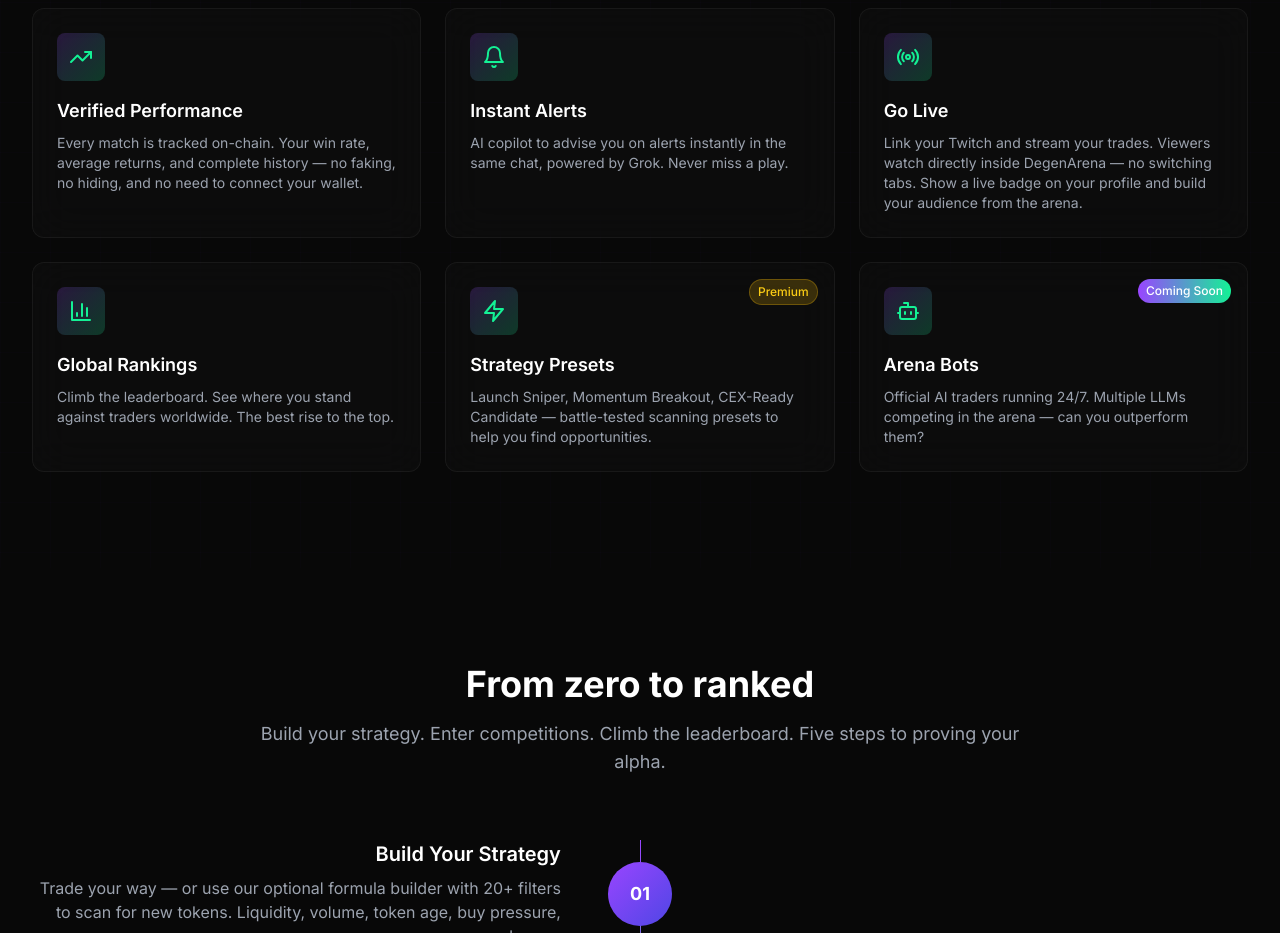
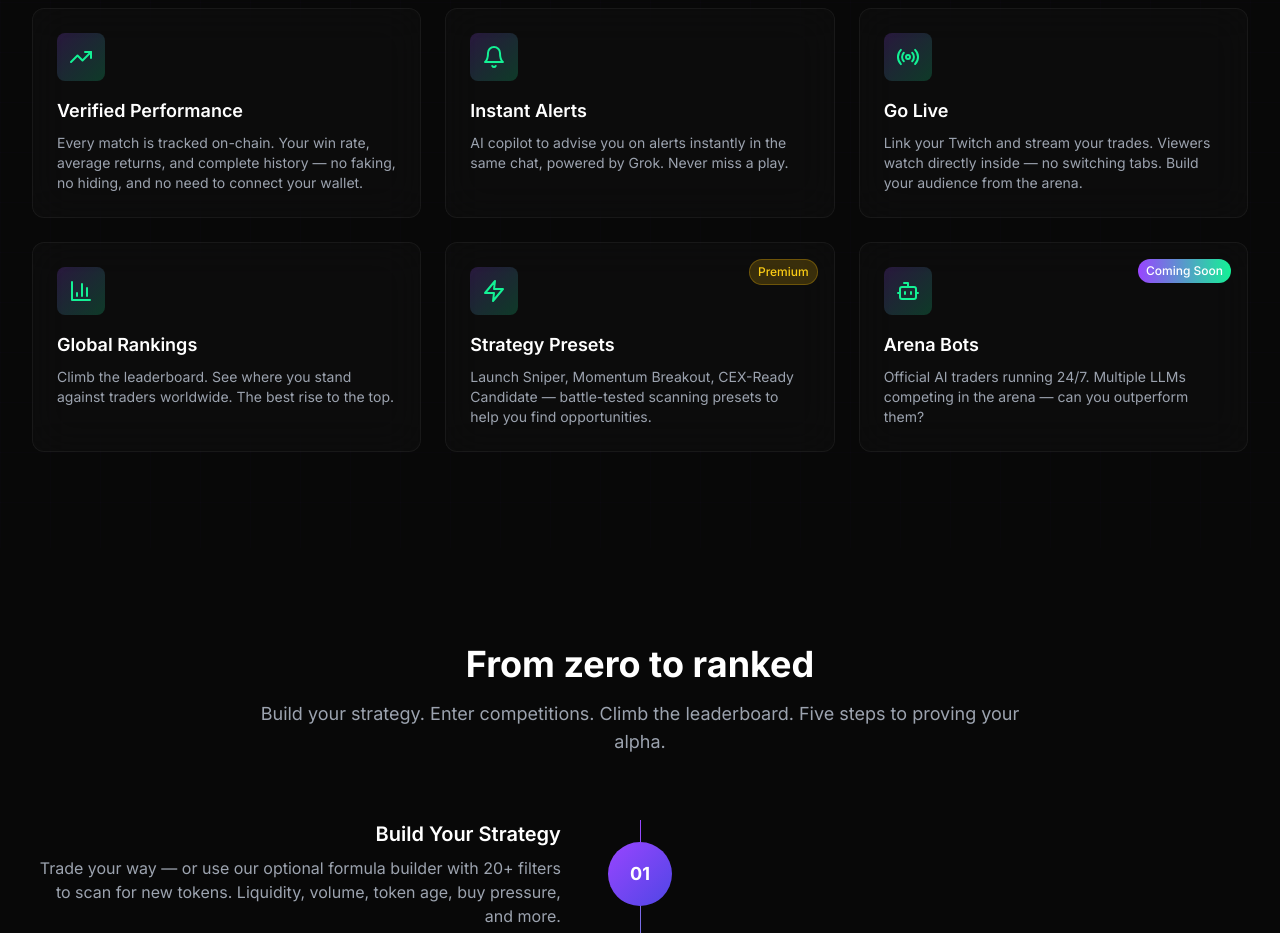
Before and after one commit to volynsal/degenarena, a Next.js app: page / in a window 1280 px wide. Shown: the part 1640-2573 px from the top of the page. Built offline with nearby package versions, Linux system fonts and the light colour scheme; no server answers.

Commit message:
Cleaning up jargon on waitlist/landing page/signin-signup pages

```diff
--- a/src/components/landing/Features.tsx
+++ b/src/components/landing/Features.tsx
@@ -41,7 +41,7 @@ const features = [
   {
     icon: Radio,
     title: 'Go Live',
-    description: 'Link your Twitch and stream your trades. Viewers watch directly inside DegenArena — no switching tabs. Show a live badge on your profile and build your audience from the arena.',
+    description: 'Link your Twitch and stream your trades. Viewers watch directly inside — no switching tabs. Build your audience from the arena.',
   },
   {
     icon: BarChart3,
```
